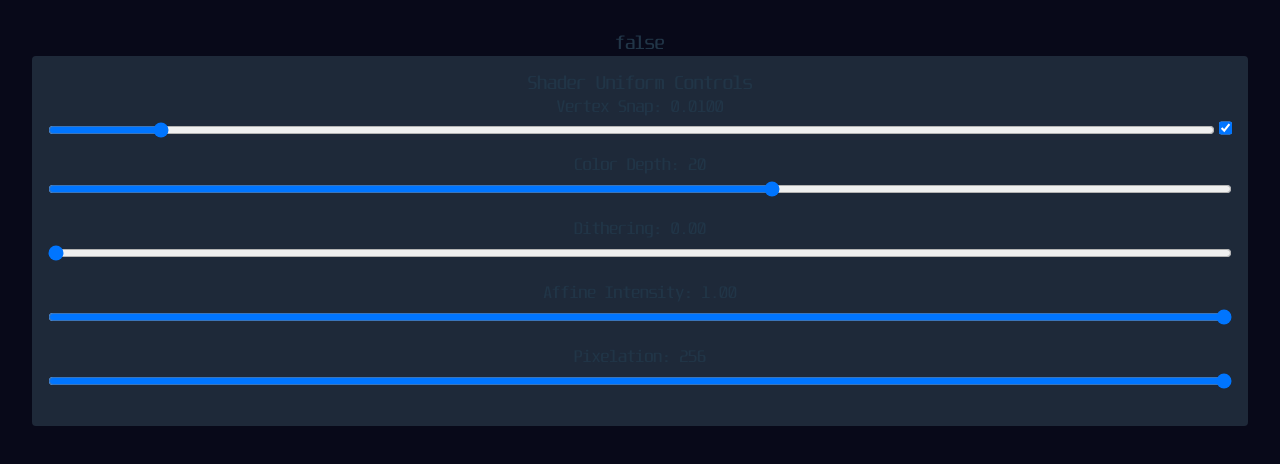
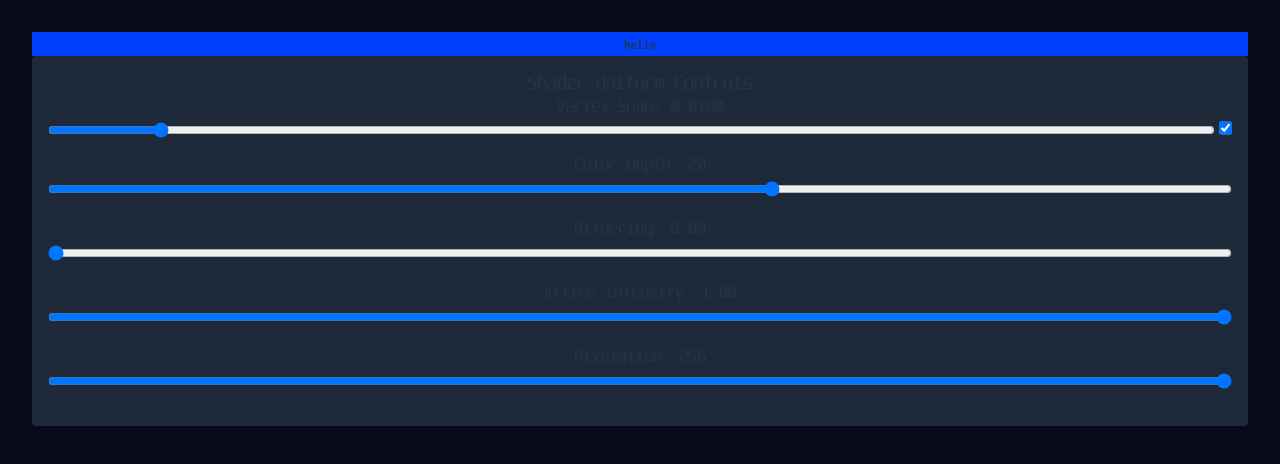
Before and after one commit to WillyPain/portfolio, a Vue app: page / in a window 1280 px wide. Shown: the top 464 px of the page. Built offline with nearby package versions, Linux system fonts and the light colour scheme; no server answers.

Commit message:
(#13) - Added base scramble text component

```diff
--- /dev/null
+++ b/src/components/ScrambleText.vue
@@ -0,0 +1,19 @@
+<template>
+  <div class="scramble">{{ props.text }}</div>
+</template>
+
+<script setup lang="ts">
+// Props: shader uniforms object
+const props = defineProps<{
+  text: string;
+}>();
+</script>
+
+<style>
+.scramble {
+  font-family: "Fixedsys", "VT323 Regular", monospace;
+  font-style: normal;
+  font-weight: 400;
+  background-color: #0240ff;
+}
+</style>
--- a/src/components/WebGLCanvas.vue
+++ b/src/components/WebGLCanvas.vue
@@ -1,6 +1,7 @@
 <template>
   <div id="canvas-container"></div>
-  <div>{{ will.loaded }}</div>
+
+  <scramble-text :text="`hello`"> </scramble-text>
 
   <ShaderSlider
     v-show="loadedRef"
@@ -13,6 +14,7 @@
 </template>
 
 <script setup lang="ts">
+import ScrambleText from "./ScrambleText.vue";
 import { SpinningCamera } from "@/scene/SpinningCamera";
 import ShaderSlider from "./ShaderSlider.vue";
 import { Will } from "@/scene/Will";
--- a/src/style.css
+++ b/src/style.css
@@ -99,10 +99,3 @@ button:focus-visible {
 body {
   font-family: 'Unispace', monospace;
 }
-
-.ocr {
-  font-family: 'Fixedsys', 'VT323 Regular', monospace;
-  font-style: normal;
-  font-weight: 400;
-  background-color: #0240ff;
-}
```
